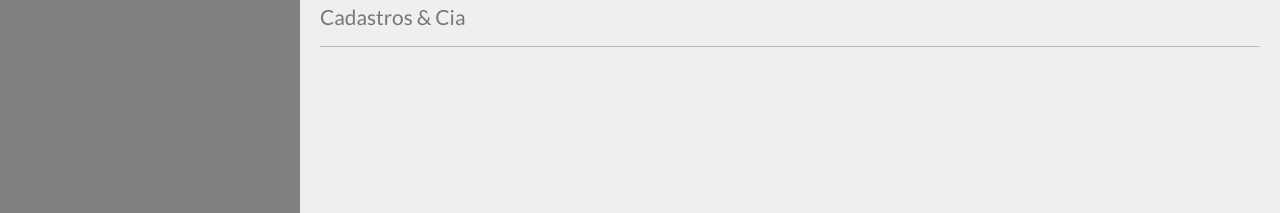
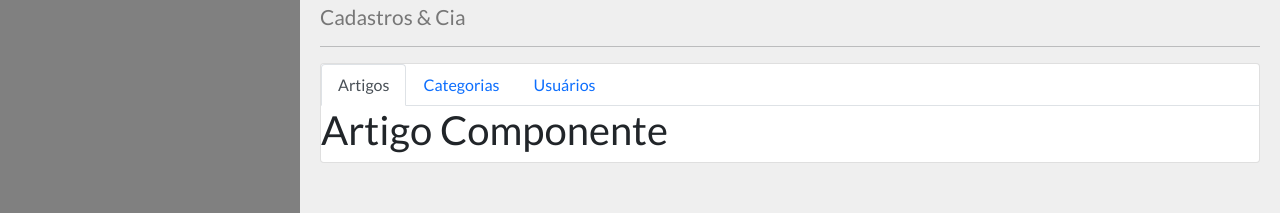
Before and after one commit to mirandaeverton/curso-web-projeto-final, a React (Create React App) app in the folder frontend/: page /admin in a window 1280 px wide. Shown: the part 128-341 px from the top of the page. Built offline with nearby package versions, Linux system fonts and the light colour scheme.

Commit message:
Add tabs Artigos, Categorias and Usuários in AdminPages with respective components

```diff
--- a/frontend/src/api/getStats.js
+++ b/frontend/src/api/getStats.js
@@ -1,8 +1,6 @@
 import axios from "axios";
-import '../config/global'
 import { apiBaseUrl } from "../config/global";
 
 export default async function getStats() {
-    const stats = await axios(`${apiBaseUrl}/stats`).then(res => res.data)
-    return stats
+
 }
--- a/frontend/src/components/admin/AdminPages.jsx
+++ b/frontend/src/components/admin/AdminPages.jsx
@@ -1,12 +1,33 @@
 import PageTitle from '../template/PageTitle'
 import styles from './AdminPages.module.css'
+import { Card, Tabs, Tab } from 'react-bootstrap'
+import ArticleAdmin from './ArticleAdmin'
+import CategoryAdmin from './CategoryAdmin'
+import UserAdmin from './UserAdmin'
 
 export default function AdminPages(props) {
-    return(
-        <PageTitle
-            icon="fa fa-cogs"
-            mainTitle="Administração do Sistema"
-            caption="Cadastros & Cia"
-        />
+    return (
+        <>
+            <PageTitle
+                icon="fa fa-cogs"
+                mainTitle="Administração do Sistema"
+                caption="Cadastros & Cia"
+            />
+            <div className={styles.adminPageTabs}>
+                <Card>
+                    <Tabs defaultActiveKey="articles">
+                        <Tab eventKey="articles" title="Artigos">
+                            <ArticleAdmin />
+                        </Tab>
+                        <Tab eventKey="categories" title="Categorias">
+                            <CategoryAdmin />
+                        </Tab>
+                        <Tab eventKey="users" title="Usuários">
+                            <UserAdmin />
+                        </Tab>
+                    </Tabs>
+                </Card>
+            </div>
+        </>
     )
 }
--- /dev/null
+++ b/frontend/src/components/admin/ArticleAdmin.jsx
@@ -0,0 +1,9 @@
+import styles from './ArticleAdmin.module.css'
+
+export default function ArticleAdmin(props) {
+    return(
+        <div className={styles.articleAdmin}>
+            <h1>Artigo Componente</h1>
+        </div>
+    )
+}
--- /dev/null
+++ b/frontend/src/components/admin/CategoryAdmin.jsx
@@ -0,0 +1,9 @@
+import styles from './CategoryAdmin.module.css'
+
+export default function CategoryAdmin(props) {
+    return(
+        <div className={styles.categoryAdmin}>
+            <h1>Categoria Componente</h1>
+        </div>
+    )
+}
--- /dev/null
+++ b/frontend/src/components/admin/UserAdmin.jsx
@@ -0,0 +1,9 @@
+import styles from './UserAdmin.module.css'
+
+export default function UserAdmin(props) {
+    return(
+        <div className={styles.userAdmin}>
+            <h1>Usuário Componente</h1>
+        </div>
+    )
+}
```
Also changed, not shown: frontend/src/components/admin/ArticleAdmin.module.css (added), frontend/src/components/admin/CategoryAdmin.module.css (added), frontend/src/components/admin/UserAdmin.module.css (added), frontend/src/logo.svg (deleted).
